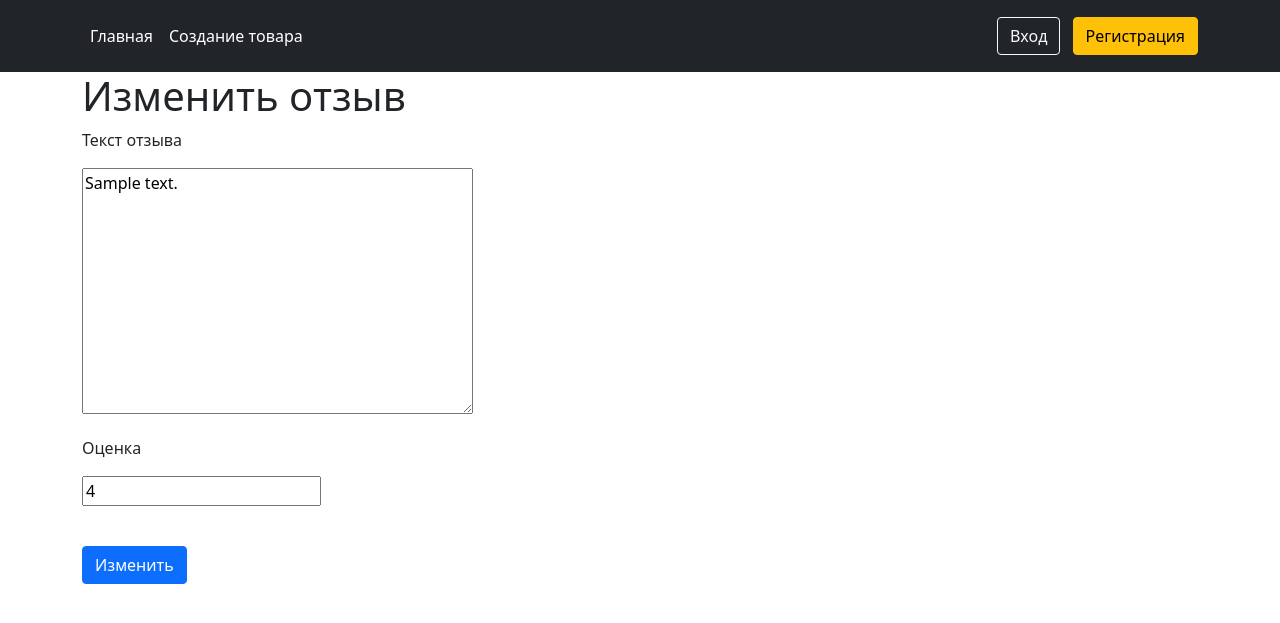
After one commit to faralost/Product-Reviews, a Django app: page /review/1/update/ in a window 1280 px wide. The commit adds this page. Shown: the top 623 px of the page. Run offline with Django 4.2, Linux system fonts and the light colour scheme; tables that the repository leaves empty hold one stand-in row (values such as "Sample post"); some libraries are stand-ins or nearby versions.

Commit message:
added review update

```diff
--- a/webapp/templates/partial/reviews.html
+++ b/webapp/templates/partial/reviews.html
@@ -7,7 +7,7 @@
             </div>
             <div class="card-body">
                 <p class="card-text">{{ review.text }}</p>
-                <a href="#" class="btn btn-primary">Редактировать отзыв</a>
+                <a href="{% url 'webapp:review_update' review.pk %}" class="btn btn-primary">Редактировать отзыв</a>
             </div>
             <div class="card-footer text-muted">
                 Оценка: {{ review.rate }}
--- /dev/null
+++ b/webapp/templates/review/update.html
@@ -0,0 +1,10 @@
+{% extends 'base.html' %}
+
+{% block title %}Изменение{% endblock %}
+
+{% block content %}
+    <h1>Изменить отзыв</h1>
+    <form method="post">
+        {% include 'partial/form.html' with button_text="Изменить" %}
+    </form>
+{% endblock %}
--- a/webapp/urls.py
+++ b/webapp/urls.py
@@ -6,7 +6,7 @@ from webapp.views.product import (ProductIndexView,
                                   ProductUpdateView,
                                   ProductDeleteView,)
 from webapp.views.review import (ReviewCreateView,
-                                 )
+                                 ReviewUpdateView,)
 
 app_name = 'webapp'
 
@@ -17,4 +17,5 @@ urlpatterns = [
     path('product/<int:pk>/update/', ProductUpdateView.as_view(), name='product_update'),
     path('product/<int:pk>/delete/', ProductDeleteView.as_view(), name='product_delete'),
     path('project/<int:pk>/add-review/', ReviewCreateView.as_view(), name='review_create'),
+    path('review/<int:pk>/update/', ReviewUpdateView.as_view(), name='review_update'),
 ]
--- a/webapp/views/review.py
+++ b/webapp/views/review.py
@@ -1,6 +1,6 @@
 from django.shortcuts import get_object_or_404
 from django.urls import reverse
-from django.views.generic import CreateView
+from django.views.generic import CreateView, UpdateView
 
 from webapp.forms import ReviewForm
 from webapp.models import Review, Product
@@ -19,3 +19,12 @@ class ReviewCreateView(CreateView):
 
     def get_success_url(self):
         return reverse('webapp:product_detail', kwargs={'pk': self.object.product.pk})
+
+
+class ReviewUpdateView(UpdateView):
+    form_class = ReviewForm
+    model = Review
+    template_name = 'review/update.html'
+
+    def get_success_url(self):
+        return reverse('webapp:product_detail', kwargs={'pk': self.object.product.pk})
```
